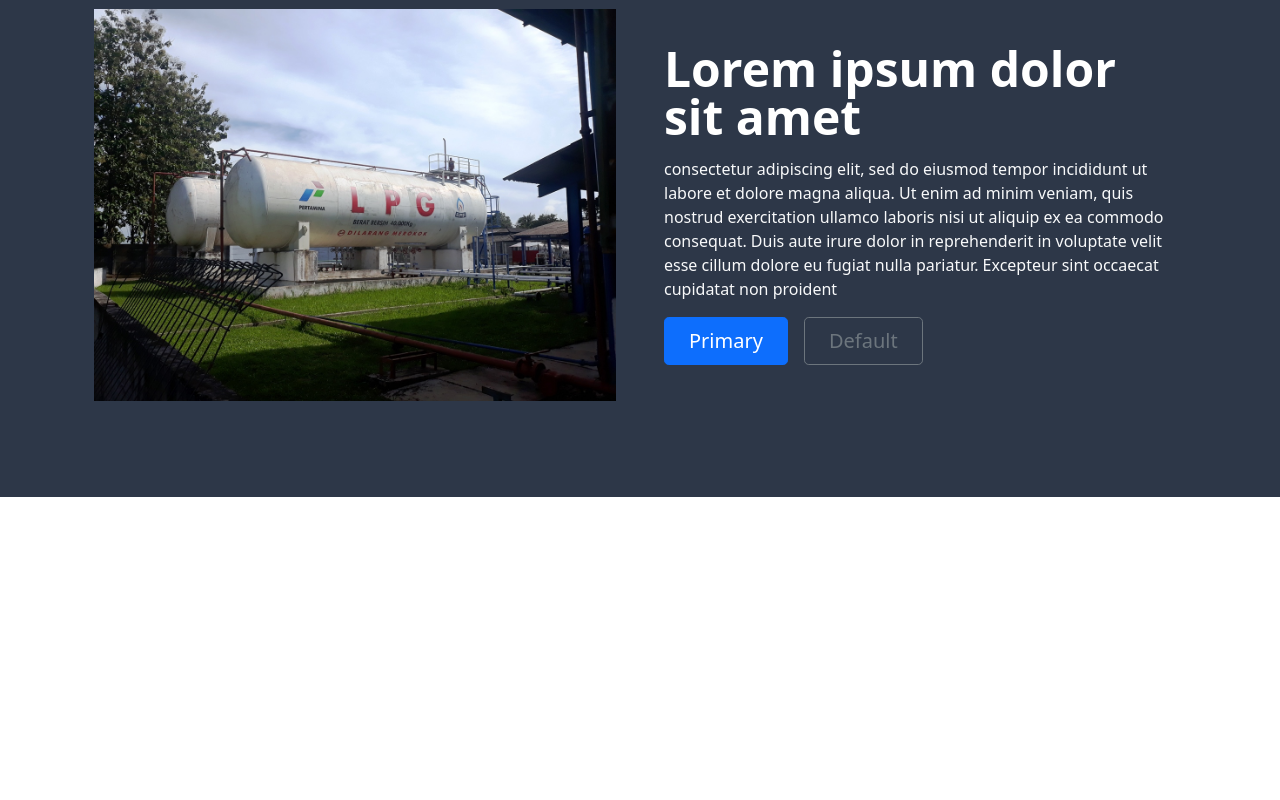
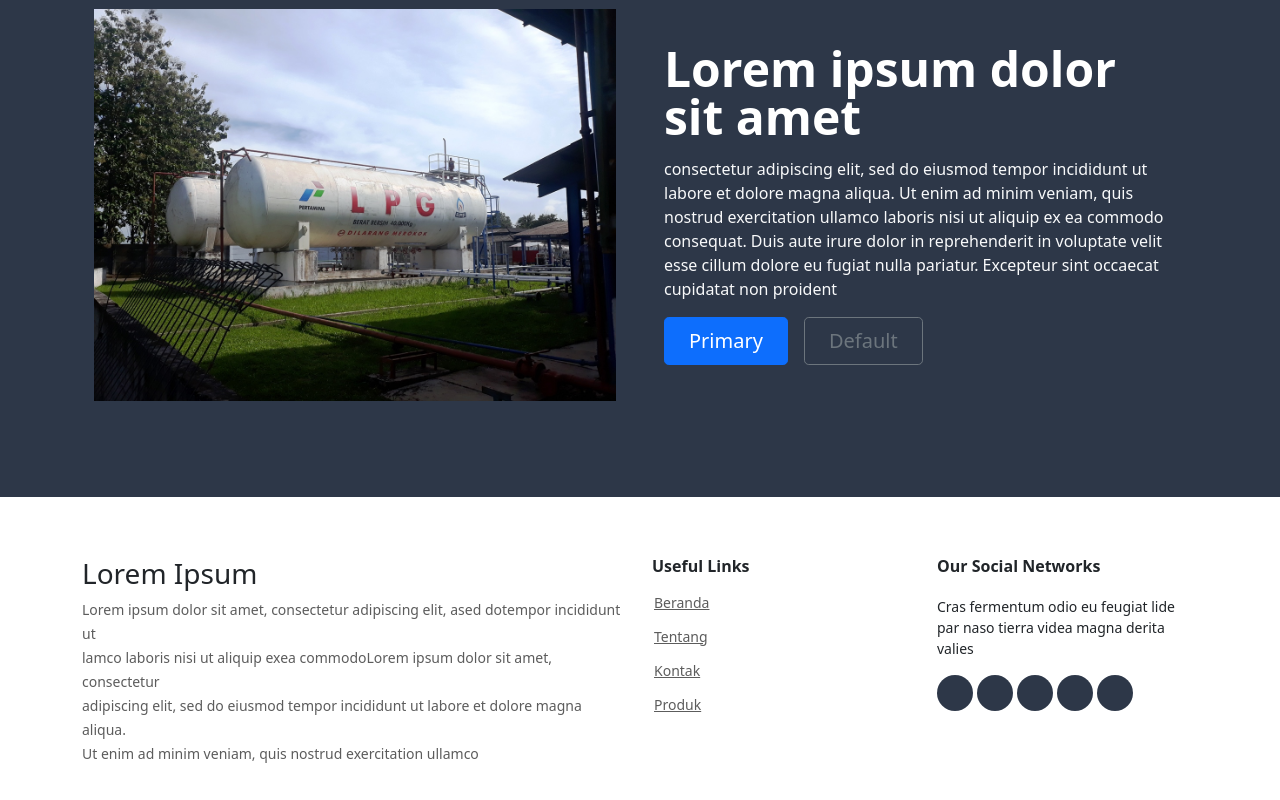
Before and after one commit to kvnallenn/smj, a React (Create React App) app: page / in a window 1280 px wide. Shown: the part 1380-2180 px from the top of the page. Before the commit the page ends 1877 px from the top, so only its background shows below. Built offline with nearby package versions, Linux system fonts and the light colour scheme.

Commit message:
Penambahan Content Footer

```diff
--- a/public/css/style.css
+++ b/public/css/style.css
@@ -65,7 +65,7 @@ body{
 }
 
 .main{
-    background: rgba(0, 0, 0, 0.7);
+    background: rgba(0, 0, 0, 0.8);
 }
 
 
@@ -168,10 +168,122 @@ nav ul li a{
 }
 
 .main-login{
-    background: rgba(0, 0, 0, 0.7);
+    background: rgba(0, 0, 0, 0.8);
     height: 100%;
 }
 
-.p-4.p-md-5.rounded-3{
+/*--------------------------------------------------------------
+# Footer
+--------------------------------------------------------------*/
+#footer {
+    background: #fff;
+    color: #212529;
+    font-size: 14px;
+    background: #fef8f5;
+  }
 
-}
+  #footer .footer-top {
+    padding: 60px 0 50px 0;
+    background: #fff;
+  }
+  #footer .footer-top .footer-contact {
+    margin-bottom: 30px;
+  }
+  #footer .footer-top .footer-contact h4 {
+    font-size: 22px;
+    margin: 0 0 30px 0;
+    padding: 2px 0 2px 0;
+    line-height: 1;
+    font-weight: 700;
+  }
+  #footer .footer-top .footer-contact p {
+    font-size: 14px;
+    line-height: 24px;
+    margin-bottom: 0;
+    color: #5c5c5c;
+  }
+  #footer .footer-top h4 {
+    font-size: 16px;
+    font-weight: bold;
+    color: #212529;
+    position: relative;
+    padding-bottom: 12px;
+  }
+  #footer .footer-top .footer-links {
+    margin-bottom: 30px;
+  }
+  #footer .footer-top .footer-links ul {
+    list-style: none;
+    padding: 0;
+    margin: 0;
+
+  }
+  #footer .footer-top .footer-links ul i {
+    padding-right: 2px;
+    color: #f39e7a;
+    font-size: 18px;
+    line-height: 1;
+
+  }
+  #footer .footer-top .footer-links ul li {
+    padding: 10px 0;
+    display: flex;
+    align-items: center;
+  }
+  #footer .footer-top .footer-links ul li:first-child {
+    padding-top: 0;
+  }
+  #footer .footer-top .footer-links ul a {
+    color: #5c5c5c;
+    transition: 0.3s;
+    display: inline-block;
+    line-height: 1;
+    text-shadow: none;
+  }
+  #footer .footer-top .footer-links ul a:hover {
+
+    color: #eb5d1e;
+  }
+  #footer .footer-top .social-links a {
+    font-size: 18px;
+    display: inline-block;
+    background: #2D3748;
+    color: #fff;
+    line-height: 1;
+    padding: 8px 0;
+    margin-right: 4px;
+    border-radius: 50%;
+    text-align: center;
+    width: 36px;
+    height: 36px;
+    transition: 0.3s;
+  }
+  #footer .footer-top .social-links a:hover {
+    background: #ef7f4d;
+    color: #fff;
+
+  }
+  #footer .copyright {
+    text-align: center;
+    float: left;
+  }
+  #footer .credits {
+    float: right;
+    text-align: center;
+    font-size: 13px;
+    color: #212529;
+  }
+  #footer .credits a {
+    color: #eb5d1e;
+  }
+
+
+
+    @media (max-width: 575px) {
+    #footer .copyright, #footer .credits {
+      float: none;
+      -moz-text-align-last: center;
+      text-align-last: center;
+      padding: 3px 0;
+    }
+  }
--- a/src/App.js
+++ b/src/App.js
@@ -1,6 +1,6 @@
 import './App.css';
 import { BrowserRouter, Switch, Route} from 'react-router-dom';
-import { Login } from './components/Login';
+import { Login } from './components/LoginPage/Login';
 import { Home } from './components/Home';
 
 function App() {
--- /dev/null
+++ b/src/components/Footer/Footer.js
@@ -0,0 +1,47 @@
+import React from 'react'
+
+export const Footer = () => {
+    return (
+        <>
+            <footer id="footer">
+                    <div className="footer-top">
+                        <div className="container">
+                            <div className="row">
+
+                                <div className="col-lg-6 col-md-6 footer-contact">
+                                    <h3>Lorem Ipsum</h3>
+                                    <p className='text-justify'>
+                                    Lorem ipsum dolor sit amet, consectetur adipiscing elit, ased dotempor incididunt ut<br/> lamco laboris nisi ut aliquip exea commodoLorem ipsum dolor sit amet, consectetur<br/> adipiscing elit, sed do eiusmod tempor incididunt ut labore et dolore magna aliqua. <br/>Ut enim ad minim veniam, quis nostrud exercitation ullamco
+                                    </p>
+                                                    </div>
+
+                                                    <div className="col-lg-3 col-md-6 footer-links">
+                                                        <h4>Useful Links</h4>
+                                                        <ul>
+                                                            <li><i className="bx bx-chevron-right"></i> <a href="#">Beranda</a></li>
+                                                            <li><i className="bx bx-chevron-right"></i> <a href="#">Tentang</a></li>
+                                                            <li><i className="bx bx-chevron-right"></i> <a href="#">Kontak</a></li>
+                                                            <li><i className="bx bx-chevron-right"></i> <a href="#">Produk</a></li>
+                                                        </ul>
+                                                    </div>
+
+
+                                                    <div className="col-lg-3 col-md-6 footer-links">
+                                                        <h4>Our Social Networks</h4>
+                                                        <p>Cras fermentum odio eu feugiat lide par naso tierra videa magna derita valies</p>
+                                                        <div className="social-links mt-3">
+                                                            <a href="#" className="twitter"><i className="bx bxl-twitter"></i></a>
+                                                            <a href="#" className="facebook"><i className="bx bxl-facebook"></i></a>
+                                                            <a href="#" className="instagram"><i className="bx bxl-instagram"></i></a>
+                                                            <a href="#" className="google-plus"><i className="bx bxl-skype"></i></a>
+                                                            <a href="#" className="linkedin"><i className="bx bxl-linkedin"></i></a>
+                                                        </div>
+                                                    </div>
+
+                                                </div>
+                                                </div>
+                                            </div>
+                                        </footer>
+                                        </>
+                                        )
+}
--- a/src/components/Home.js
+++ b/src/components/Home.js
@@ -1,7 +1,8 @@
 import React from 'react'
-import { NavbarTop } from './NavbarTop';
-import { NavbarBot } from './NavbarBot';
-import { Heroes } from './Heroes';
+import { NavbarTop } from './Navbar/NavbarTop';
+import { NavbarBot } from './Navbar/NavbarBot';
+import { Heroes } from './Content/Heroes';
+import { Footer } from './Footer/Footer';
 
 export const Home = () => {
   return (
@@ -9,6 +10,7 @@ export const Home = () => {
     <NavbarTop/>
     <NavbarBot/>
     <Heroes/>
+    <Footer/>
     </>
   )
 }
--- a/src/components/Login.js
+++ b/src/components/LoginPage/Login.js
@@ -1,15 +1,15 @@
 import React from 'react'
 import { LoginForm } from './LoginForm'
-import { NavbarTop } from './NavbarTop';
-import { NavbarBot } from './NavbarBot';
+import { NavbarBot } from '../Navbar/NavbarBot'
+import { NavbarTop } from '../Navbar/NavbarTop'
+
 
 
 
 export const Login = () => {
     return (
         <>
-        <NavbarTop />
-        <NavbarBot />
+        <NavbarTop/>
         <section className="loginpage">
             <div className='main-login'>
             <div className="container col-xl-9 col-xxl-8 px-5 py-5">
@@ -19,6 +19,7 @@ export const Login = () => {
             </div>
             </div>
         </section>
+        <NavbarBot/>
         </>
     )
 }
```
Also changed, not shown: src/components/Content/Heroes.js (renamed from src/components/Heroes.js), src/components/LoginPage/LoginForm.js (renamed from src/components/LoginForm.js), src/components/Navbar/NavbarBot.js (renamed from src/components/NavbarBot.js), src/components/Navbar/NavbarButton.js (renamed from src/components/NavbarButton.js), src/components/Navbar/NavbarTop.js (renamed from src/components/NavbarTop.js).
